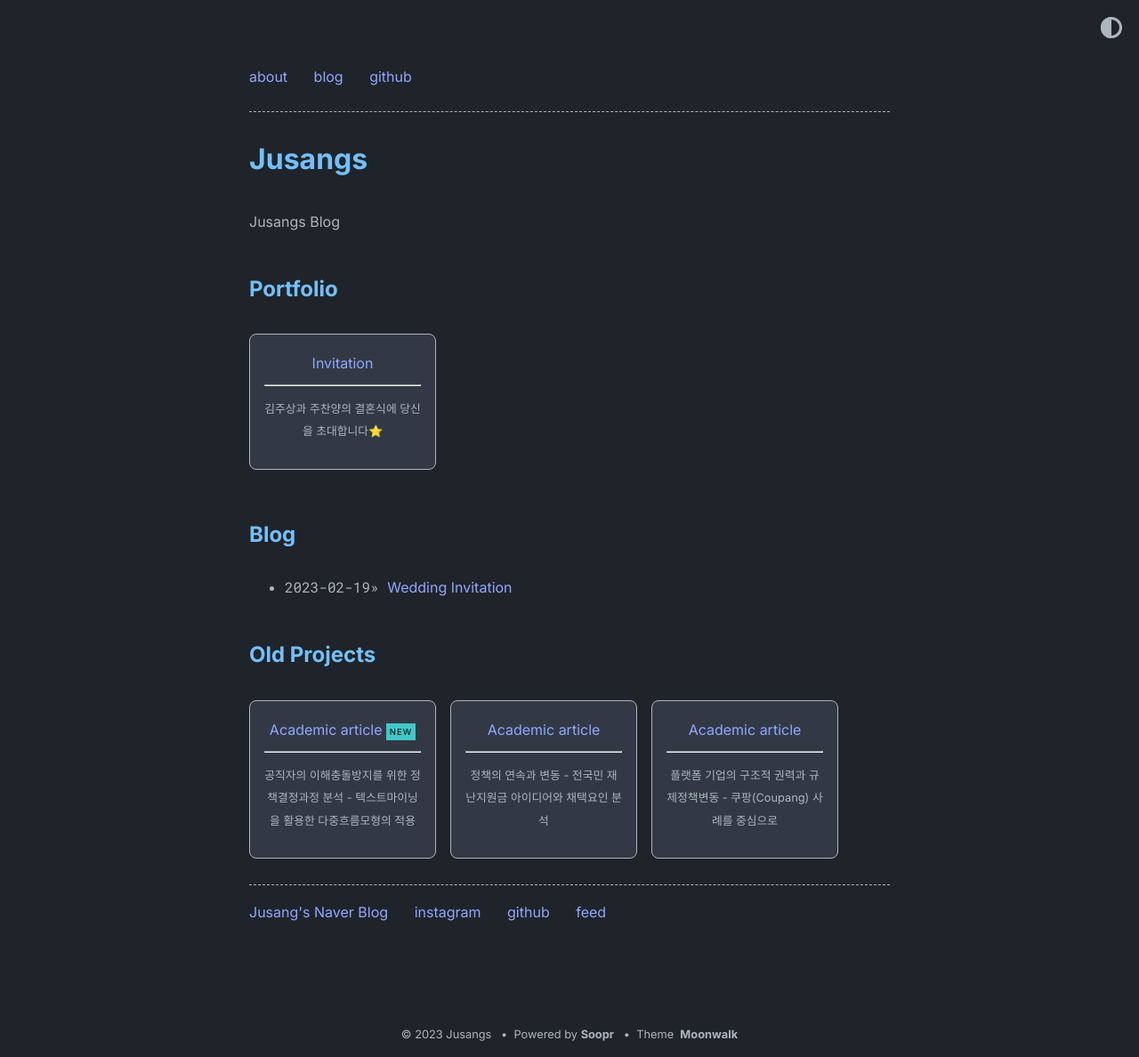
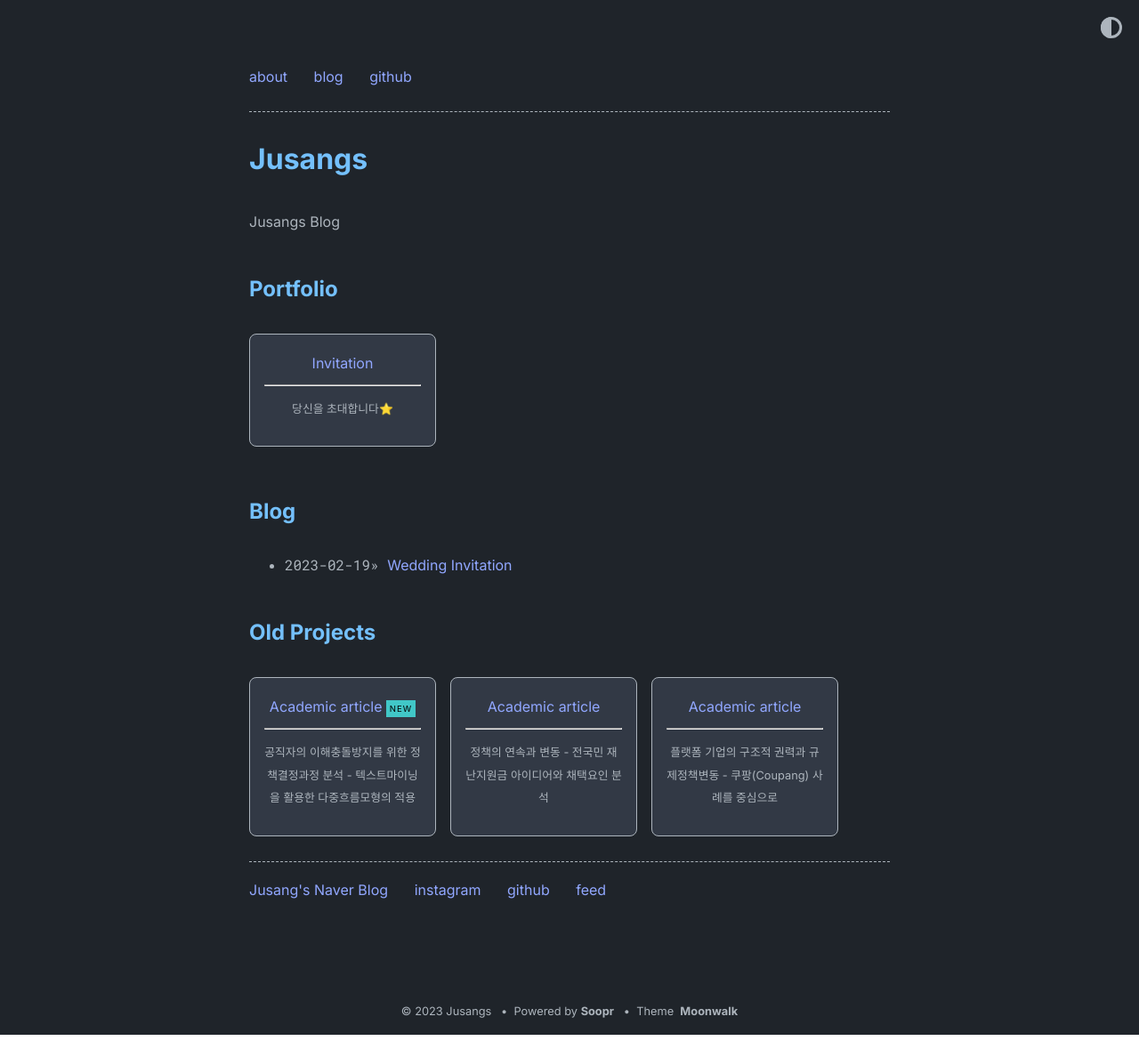
Before and after one commit to kjsang/kjsang.github.io, a Jekyll site: the page built from index.md, in a window 1280 px wide. Shown: the whole page at 89% size. Built offline with Jekyll 4.4.1, drawn with Linux system fonts in a browser that asks for light colours; after the commit the page ends 1163 px from its top, so only the background shows below that.

Commit message:
Update home.yml

```diff
--- a/_data/home.yml
+++ b/_data/home.yml
@@ -11,7 +11,8 @@ navbar_entries:
 project_entries:
   - title: Invitation
     url: https://jusangkim/wedding-card
-    desc: 김주상과 주찬양의 결혼식에 당신을 초대합니다⭐️
+    desc: 당신을 초대합니다⭐️
+
 
 
 old_project_entries:
```
